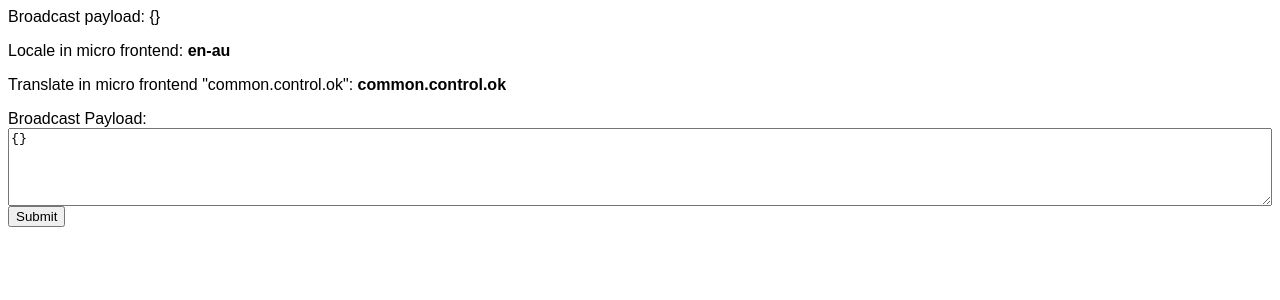
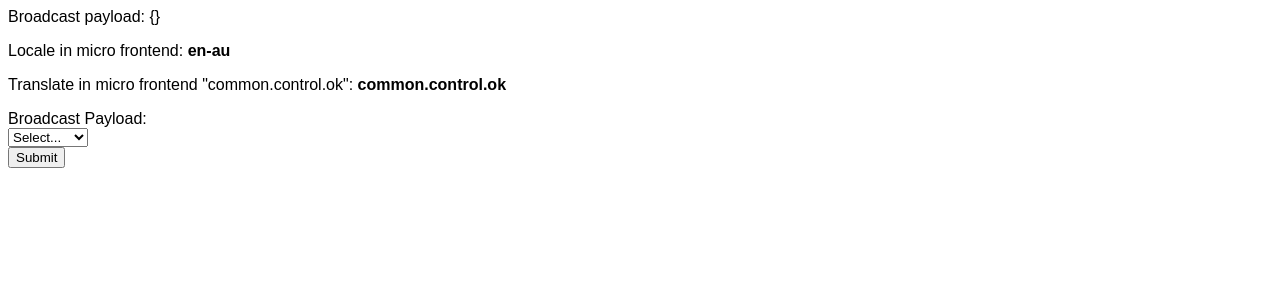
Before and after one commit to illusionshaker/mf-viewpoint, a React app: page / in a window 1280 px wide. Shown: the top 300 px of the page. Built offline with nearby package versions, Linux system fonts and the light colour scheme; the HTML template or start-up script is replaced by a standard one.

Commit message:
Drop down of securities

```diff
--- a/src/MicroFrontend.tsx
+++ b/src/MicroFrontend.tsx
@@ -14,13 +14,20 @@ const MicroFrontend: FunctionComponent<IMicroFrontendProps> = (
 ) => {
   const { locale, broadcastPayload } = props;
   const [ currentBroadcastPayload, setCurrentBroadcastPayload] = useState(broadcastPayload);
+  const [ security, setSecurity ] = useState("");
 
   const localise = (localizationKey: string): string => {
     return global?.IressTraderPlus?.UICore?.CultureInfo?.localize ? global.IressTraderPlus.UICore.CultureInfo.localize(localizationKey): localizationKey;
   };
 
   const handleBroadcastPaylodChange = (event: React.SyntheticEvent): void => {
-    setCurrentBroadcastPayload(JSON.parse(event.target.value));
+    const securities = [
+      event.target.value
+    ];
+    setSecurity(event.target.value);
+    const updatedBroadcastPayload = currentBroadcastPayload;
+    updatedBroadcastPayload.securities = securities;
+    setCurrentBroadcastPayload(updatedBroadcastPayload);
   }
 
   const handleSubmit = (event: React.SyntheticEvent): void => {
@@ -38,16 +45,12 @@ const MicroFrontend: FunctionComponent<IMicroFrontendProps> = (
       <form onSubmit={handleSubmit}>
         <label>Broadcast Payload:</label>
         <br />
-        <textarea
-          value={JSON.stringify(currentBroadcastPayload)}
-          onChange={handleBroadcastPaylodChange}
-          style={
-            {
-              width: "100%",
-              height: "10%"
-            }
-          }
-        />
+        <select value={security} onChange={handleBroadcastPaylodChange}>
+          <option>Select...</option>
+          <option value="ANZ.ASX">ANZ.ASX</option>
+          <option value="BHP.ASX">BHP.ASX</option>
+          <option value="NAB.ASX">NAB.ASX</option>
+        </select>
         <br />
         <input type="submit" value="Submit" />
       </form>
```
